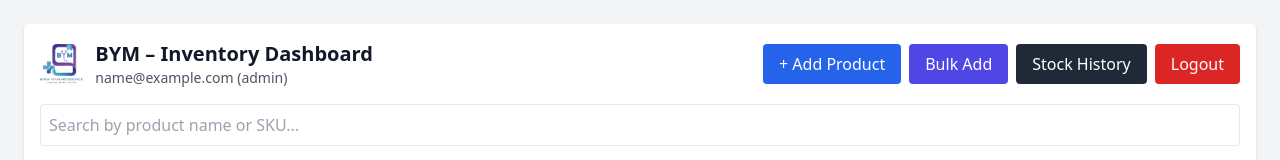
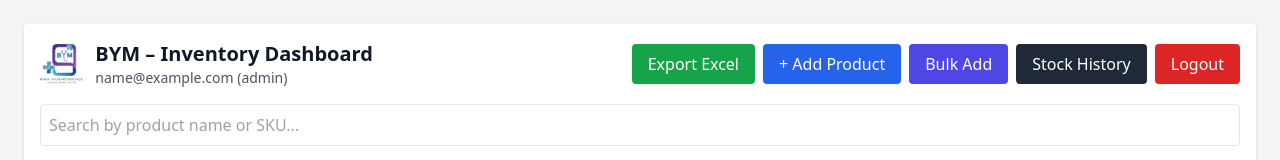
Before and after one commit to Ajaychoudhary5530/bym-frontend, a React (Vite) app: page /dashboard in a window 1280 px wide. Shown: the top 160 px of the page. Built offline with nearby package versions, Linux system fonts and the light colour scheme; no server answers; sample sign-in values are in the browser's storage.

Commit message:
added button for excel

```diff
--- a/src/pages/Dashboard.jsx
+++ b/src/pages/Dashboard.jsx
@@ -5,6 +5,7 @@ import { useNavigate } from "react-router-dom";
 import ProductTable from "../components/ProductTable";
 import AddProductModal from "../components/AddProductForm";
 import { getDashboardData } from "../services/productService";
+import api from "../services/api";
 import logo from "../assets/logo.png";
 
 export default function Dashboard() {
@@ -15,6 +16,8 @@ export default function Dashboard() {
   const [filtered, setFiltered] = useState([]);
   const [search, setSearch] = useState("");
   const [showAdd, setShowAdd] = useState(false);
+
+  const [exporting, setExporting] = useState(false);
 
   /* =========================
      LOAD DASHBOARD DATA
@@ -56,6 +59,34 @@ export default function Dashboard() {
     navigate("/login", { replace: true });
   };
 
+  /* =========================
+     EXPORT DASHBOARD CSV
+  ========================= */
+  const exportDashboardCSV = async () => {
+    try {
+      setExporting(true);
+
+      const res = await api.get("/dashboard/export", {
+        responseType: "blob",
+      });
+
+      const blob = new Blob([res.data], { type: "text/csv" });
+      const url = window.URL.createObjectURL(blob);
+
+      const link = document.createElement("a");
+      link.href = url;
+      link.download = "dashboard-export.csv";
+      link.click();
+
+      window.URL.revokeObjectURL(url);
+    } catch (err) {
+      console.error("EXPORT DASHBOARD ERROR:", err);
+      alert(err.response?.data?.message || "Export failed");
+    } finally {
+      setExporting(false);
+    }
+  };
+
   return (
     <div className="p-6 bg-gray-100 min-h-screen">
       <div className="bg-white p-4 rounded shadow">
@@ -72,6 +103,15 @@ export default function Dashboard() {
           </div>
 
           <div className="flex gap-2 flex-wrap">
+            {/* ✅ EXPORT BUTTON (ALL USERS) */}
+            <button
+              onClick={exportDashboardCSV}
+              disabled={exporting}
+              className="bg-green-600 text-white px-4 py-2 rounded"
+            >
+              {exporting ? "Exporting..." : "Export Excel"}
+            </button>
+
             {user?.role === "admin" && (
               <>
                 <button
```
